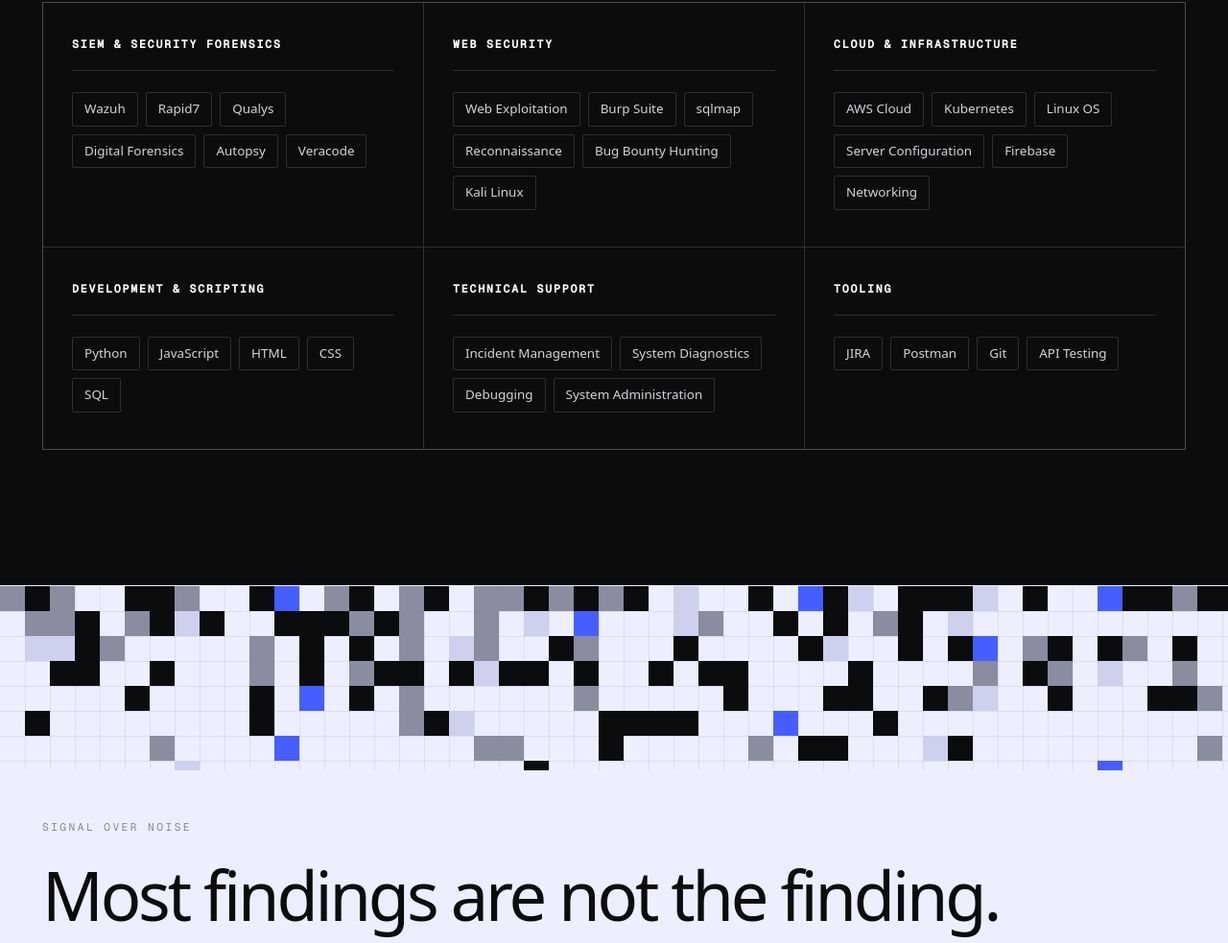
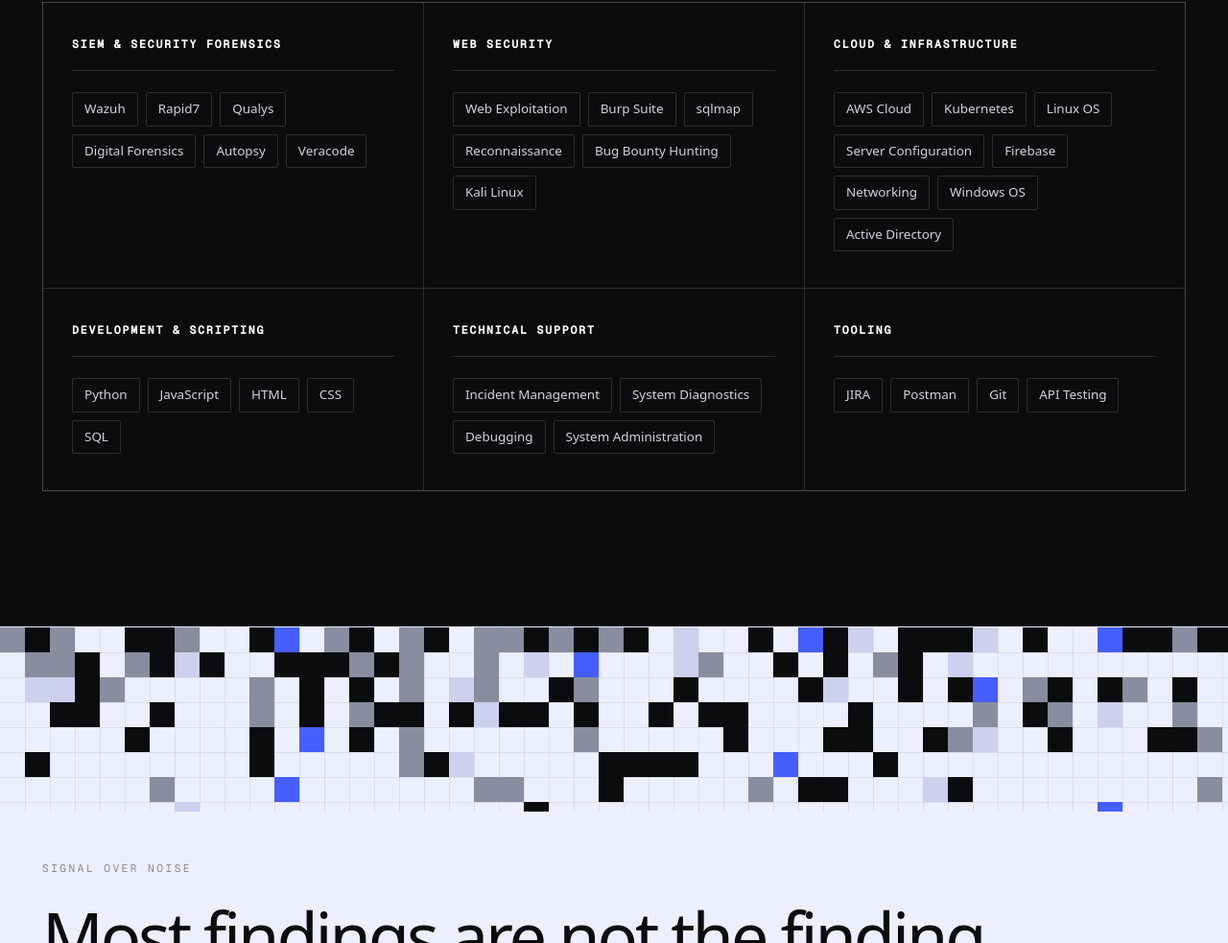
Before and after one commit to joshmainaa7/MyPortfolio, a plain HTML site: page index.html in a window 1280 px wide. Shown: the part 2765-3748 px from the top of the page at 96% size. Drawn offline with nearby package versions, Linux system fonts and the light colour scheme; animation ran at ten frames a second; a web font is replaced by a local one.

Commit message:
Update index.html

```diff
--- a/index.html
+++ b/index.html
@@ -184,7 +184,7 @@
         <h3 class="domain__name">Cloud &amp; Infrastructure</h3>
         <ul class="tags">
           <li>AWS Cloud</li><li>Kubernetes</li><li>Linux OS</li>
-          <li>Server Configuration</li><li>Firebase</li><li>Networking</li>
+          <li>Server Configuration</li><li>Firebase</li><li>Networking</li><li>Windows OS</li><li>Active Directory</li>
         </ul>
       </article>
 
```
